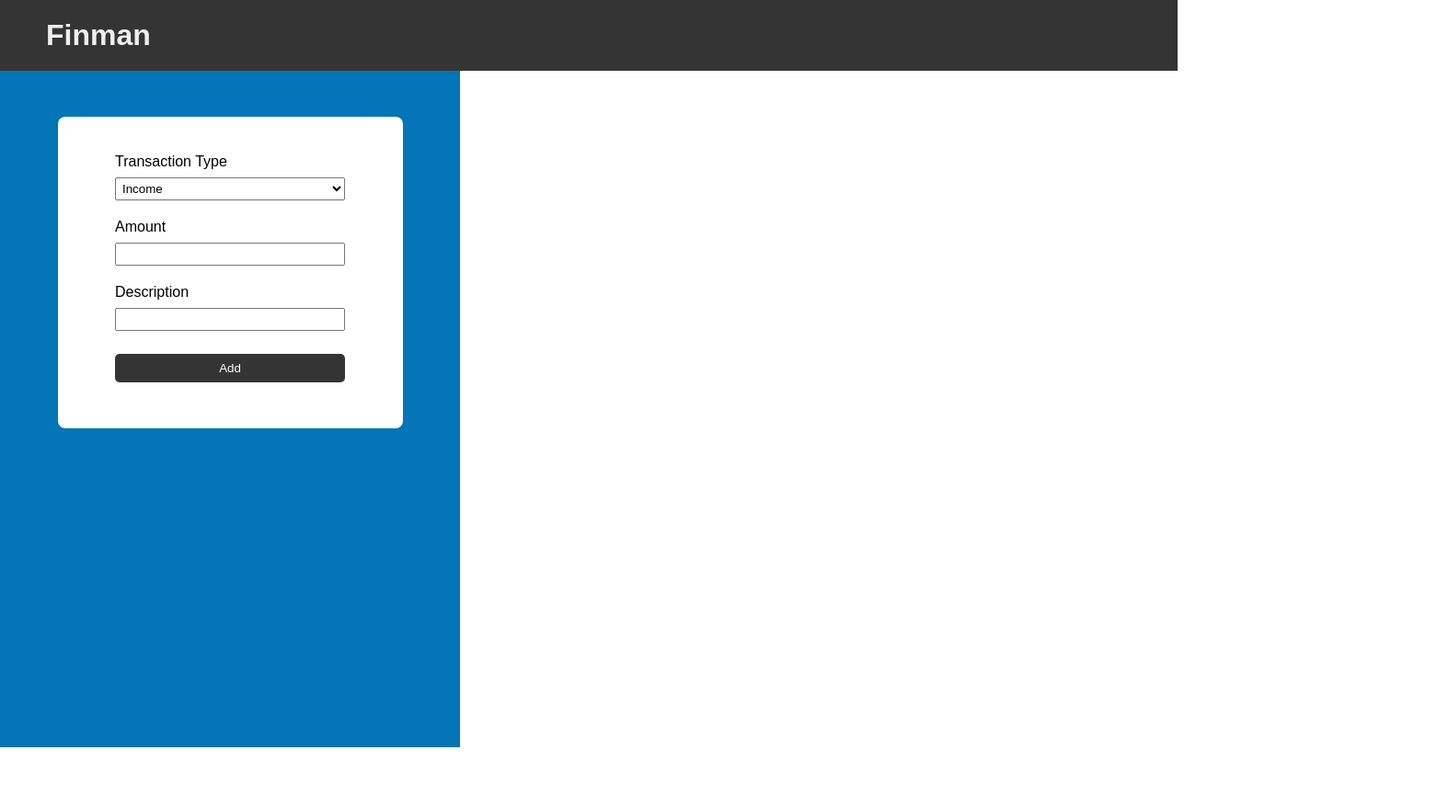
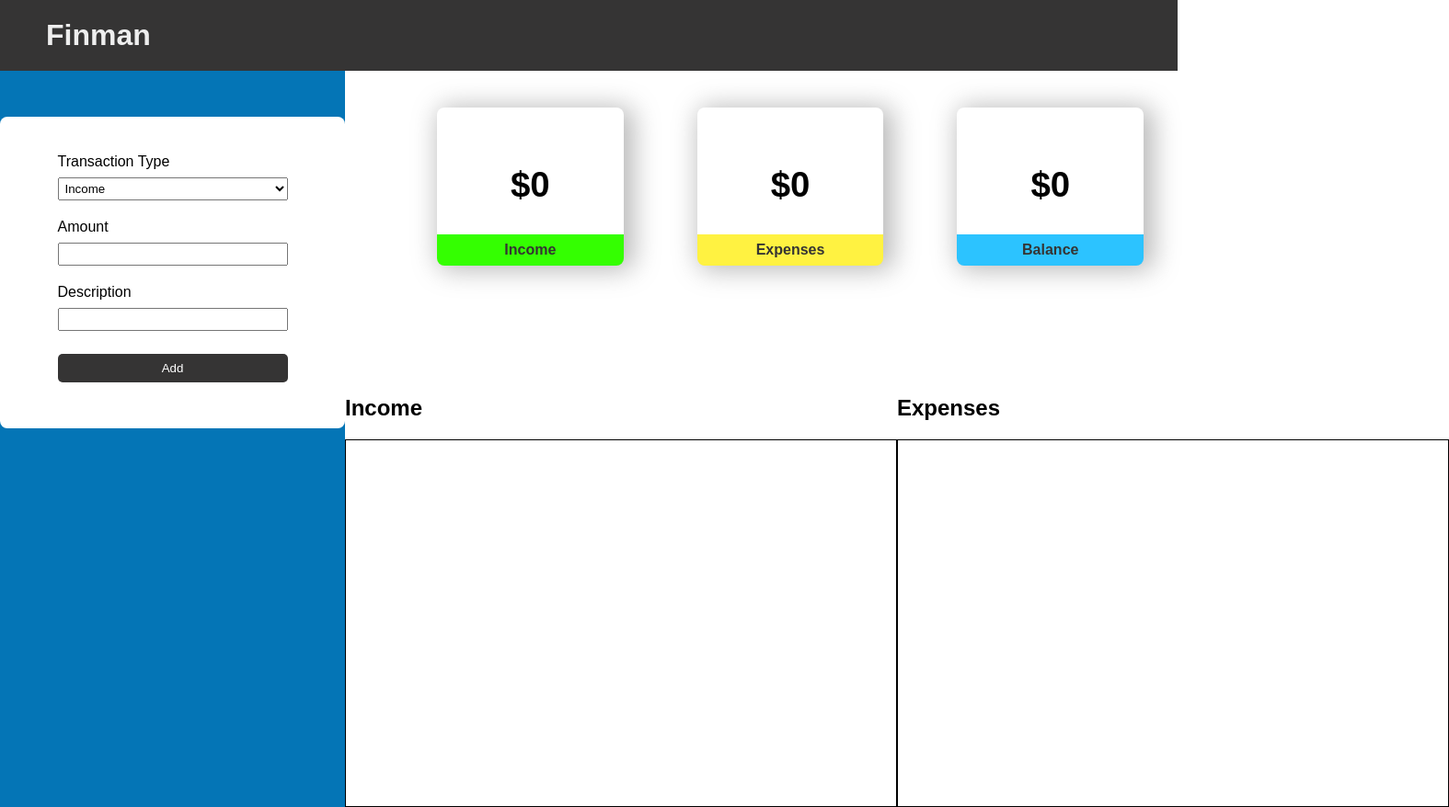
Before and after one commit to CourtneeM/finman-project, a website: page index.html in a window 1280 px wide. Shown: the whole page at 92% size, 1575 px wide, since content can reach past the window. Before the commit the page ends 813 px from the top, so only its background shows below. Drawn offline with Linux system fonts and the light colour scheme.

Commit message:
Add styling to finance display section

```diff
--- a/index.html
+++ b/index.html
@@ -35,7 +35,30 @@
         </div>
       </section>
       <section class="finance-display-section">
-
+        <div class="accounts-overview">
+          <div class="income">
+            <h2>$0</h2>
+            <p class="income-text">Income</p>
+          </div>
+          <div class="expense">
+            <h2>$0</h2>
+            <p class="expenses-text">Expenses</p>
+          </div>
+          <div class="balance">
+            <h2>$0</h2>
+            <p class="balance-text">Balance</p>
+          </div>
+        </div>
+        <div class="monthly-breakdown">
+          <div>
+            <h2>Income</h2>
+            <div class="income-breakdown"></div>
+          </div>
+          <div>
+            <h2>Expenses</h2>
+            <div class="expense-breakdown"></div>
+          </div>
+        </div>
       </section>
     </main>
     <script src="./index.js"></script>
--- a/scss/style.scss
+++ b/scss/style.scss
@@ -21,6 +21,8 @@ header {
 main {
   display: flex;
   min-height: 92vh;
+}
+
 .user-input-section {
   flex-basis: 500px;
   background-color: #0475b6;
@@ -54,7 +56,57 @@ main {
     }
   }
 }
+
 .finance-display-section {
   flex: 1;
+  .accounts-overview {
+    display: flex;
+    margin: 40px 0 0 100px;
+    & > div {
+      margin-right: 80px;
+      padding: 30px 80px;
+      position: relative;
+      font-weight: 600;
+      border-radius: 8px;
+      -webkit-box-shadow: 6px 4px 28px 5px rgba(166,166,166,0.78);
+      -moz-box-shadow: 6px 4px 28px 5px rgba(166,166,166,0.78);
+      box-shadow: 6px 4px 28px 5px rgba(166,166,166,0.78);
+      h2 {
+        font-size: 2.4rem;
+      }
+      p {
+        width: 100%;
+        padding: 8px;
+        position: absolute;
+        left: 0;
+        bottom: -20px;
+        border-radius: 0 0 8px 8px;
+        text-align: center;
+        color: #353433;
       }
     }
+  }
+}
+
+.monthly-breakdown {
+  display: flex;
+  justify-content: space-around;
+  margin-top: 125px;
+  .income-breakdown, .expense-breakdown {
+    width: 600px;
+    height: 400px;
+    border: 1px solid #000;
+  }
+}
+
+.income-text {
+  background-color: #34ff01;
+}
+
+.expenses-text {
+  background-color: #fff241;
+}
+
+.balance-text {
+  background-color: #2cc3ff;
+}
```
Also changed, not shown: css/style.css. Lines whose indentation alone changed are shown as unchanged.
